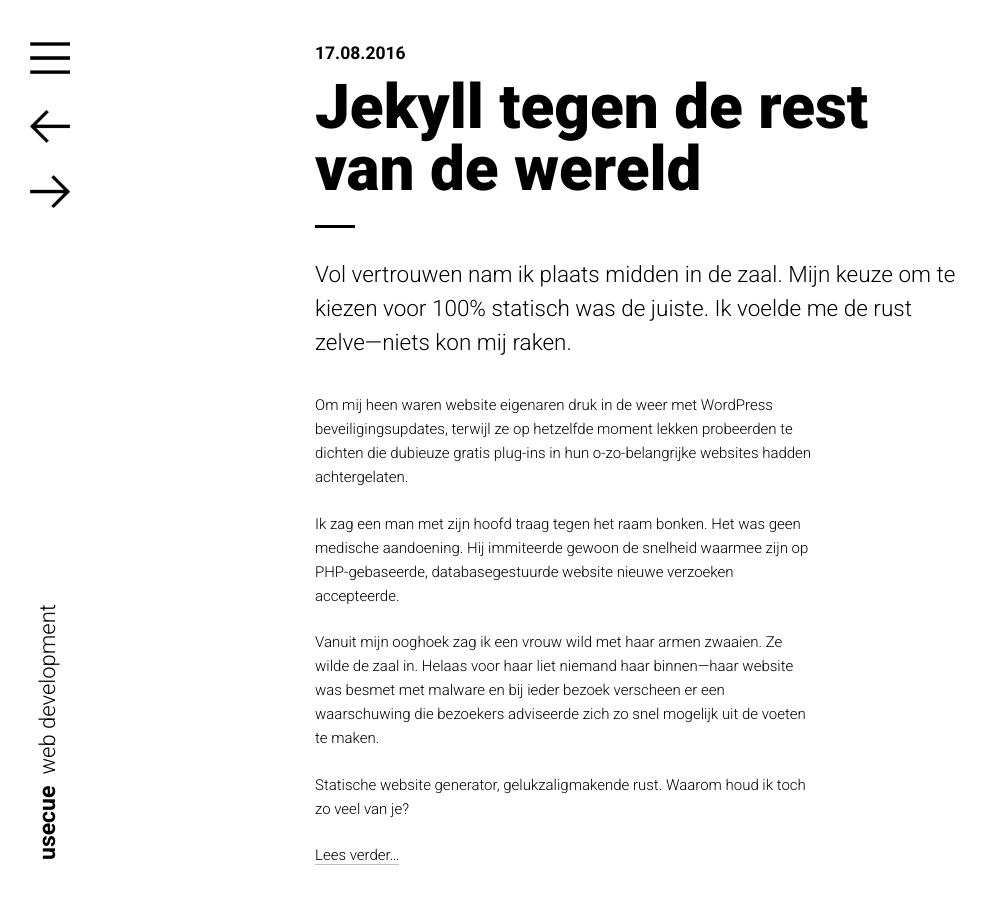
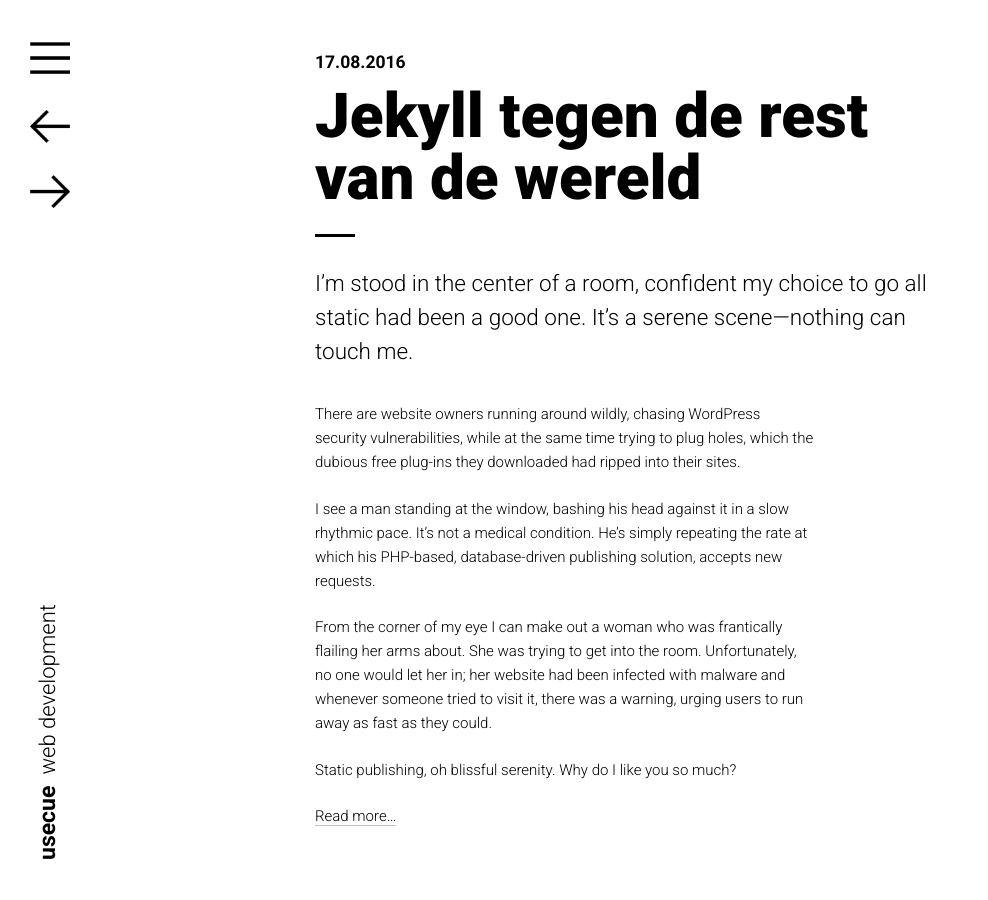
Before and after one commit to jhvanderschee/usecuewebsitenl, a Jekyll site: the page built from _posts/2016-08-17-jekyll-tegen-de-rest-van-de-wereld.md, in a window 1280 px wide. Shown: the whole page, without its empty margins (0-988 px from the left). Built offline with Jekyll 4.4.1, drawn with Linux system fonts in a browser that asks for light colours; nearby versions of some CDN libraries.

Commit message:
Updated '_posts/2016-08-17-jekyll-tegen-de-rest-van-de-wereld.md' via CloudCannon

```diff
--- a/_posts/2016-08-17-jekyll-tegen-de-rest-van-de-wereld.md
+++ b/_posts/2016-08-17-jekyll-tegen-de-rest-van-de-wereld.md
@@ -3,14 +3,14 @@ title: Jekyll tegen de rest van de wereld
 ---
 
 
-Vol vertrouwen nam ik plaats midden in de zaal. Mijn keuze om te kiezen voor 100% statisch was de juiste. Ik voelde me de rust zelve—niets kon mij raken.
+I’m stood in the center of a room, confident my choice to go all static had been a good one. It’s a serene scene—nothing can touch me.
 
-Om mij heen waren website eigenaren druk in de weer met WordPress beveiligingsupdates, terwijl ze op hetzelfde moment lekken probeerden te dichten die dubieuze gratis plug-ins in hun o-zo-belangrijke websites hadden achtergelaten.
+There are website owners running around wildly, chasing WordPress security vulnerabilities, while at the same time trying to plug holes, which the dubious free plug-ins they downloaded had ripped into their sites.
 
-Ik zag een man met zijn hoofd traag tegen het raam bonken. Het was geen medische aandoening. Hij immiteerde gewoon de snelheid waarmee zijn op PHP-gebaseerde, databasegestuurde website nieuwe verzoeken accepteerde.
+I see a man standing at the window, bashing his head against it in a slow rhythmic pace. It’s not a medical condition. He’s simply repeating the rate at which his PHP-based, database-driven publishing solution, accepts new requests.
 
-Vanuit mijn ooghoek zag ik een vrouw wild met haar armen zwaaien. Ze wilde de zaal in. Helaas voor haar liet niemand haar binnen—haar website was besmet met malware en bij ieder bezoek verscheen er een waarschuwing die bezoekers adviseerde zich zo snel mogelijk uit de voeten te maken.
+From the corner of my eye I can make out a woman who was frantically flailing her arms about. She was trying to get into the room. Unfortunately, no one would let her in; her website had been infected with malware and whenever someone tried to visit it, there was a warning, urging users to run away as fast as they could.
 
-Statische website generator, gelukzaligmakende rust. Waarom houd ik toch zo veel van je?
+Static publishing, oh blissful serenity. Why do I like you so much?
 
-[Lees verder…](http://tobyx.com/2015/jekyll-vs-world)
+[Read more…](http://tobyx.com/2015/jekyll-vs-world)
```
